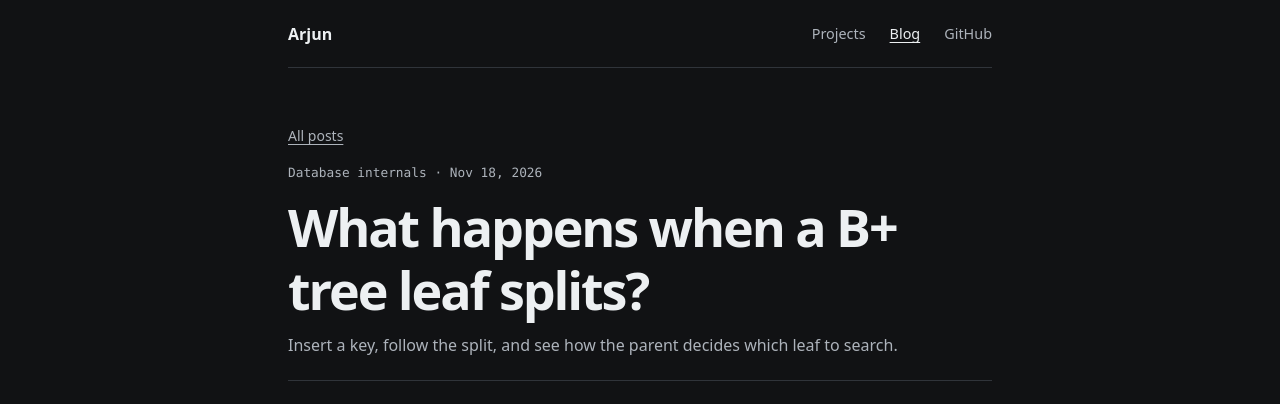
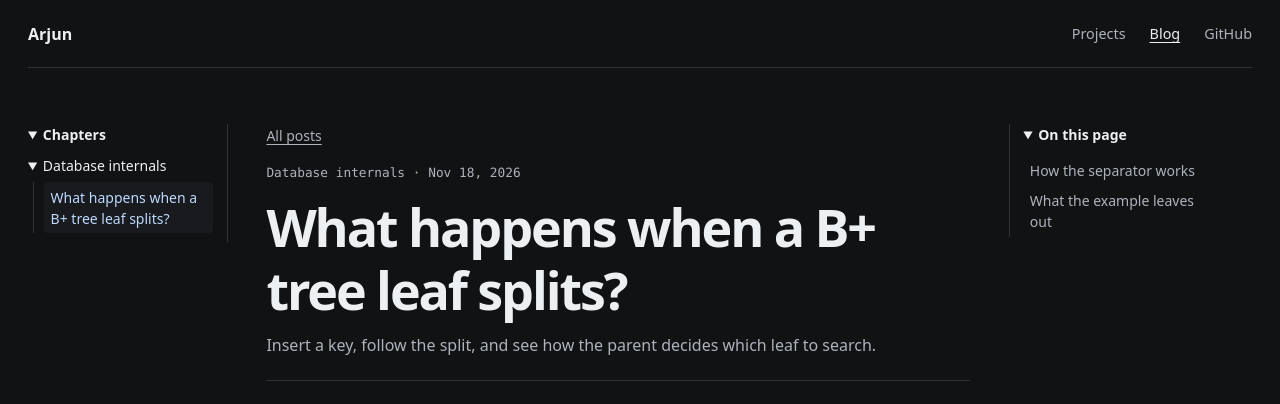
Before and after one commit to arjunsk/blog, an Astro site: page /posts/b-plus-tree-leaf-split in a window 1280 px wide. Shown: the top 404 px of the page. Built offline with nearby package versions, Linux system fonts and the light colour scheme; Astro itself is replaced by a stand-in of ours; no server answers.

Commit message:
Add chapter and outline sidebars to articles

```diff
--- a/src/layouts/Base.astro
+++ b/src/layouts/Base.astro
@@ -6,9 +6,10 @@ interface Props {
   title: string;
   description: string;
   section?: 'blog';
+  wide?: boolean;
 }
 
-const { title, description, section } = Astro.props;
+const { title, description, section, wide = false } = Astro.props;
 const canonical = new URL(Astro.url.pathname, Astro.site);
 ---
 <!doctype html>
@@ -28,7 +29,7 @@ const canonical = new URL(Astro.url.pathname, Astro.site);
   </head>
   <body>
     <a href="#content" class="skip">Skip to content</a>
-    <header class="shell site-header">
+    <header class:list={['shell', 'site-header', { 'wide-shell': wide }]}>
       <a class="brand" href={sitePath()} aria-label="Arjun, home">Arjun</a>
       <nav aria-label="Main navigation">
         <a href={sitePath('#projects')}>Projects</a>
@@ -36,7 +37,7 @@ const canonical = new URL(Astro.url.pathname, Astro.site);
         <a href="https://github.com/arjunsk">GitHub</a>
       </nav>
     </header>
-    <main id="content" class="shell">
+    <main id="content" class:list={['shell', { 'wide-shell': wide }]}>
       <slot />
     </main>
   </body>
--- a/src/pages/posts/[...slug].astro
+++ b/src/pages/posts/[...slug].astro
@@ -2,26 +2,145 @@
 import { getCollection, render, type CollectionEntry } from 'astro:content';
 import Base from '../../layouts/Base.astro';
 import { formatDate, sitePath } from '../../site';
+import '../../styles/post-navigation.css';
+
+interface ChapterGroup {
+  topic: string;
+  entries: { id: string; title: string }[];
+}
 
 export async function getStaticPaths() {
-  return (await getCollection('posts')).map(post => ({
+  const posts = (await getCollection('posts')).sort((a, b) =>
+    a.data.date.getTime() - b.data.date.getTime() || a.data.title.localeCompare(b.data.title),
+  );
+  const byTopic = new Map<string, ChapterGroup>();
+  for (const { id, data: { topic, title } } of posts) {
+    let group = byTopic.get(topic);
+    if (!group) {
+      group = { topic, entries: [] };
+      byTopic.set(topic, group);
+    }
+    group.entries.push({ id, title });
+  }
+  const chapters = [...byTopic.values()].sort((a, b) => a.topic.localeCompare(b.topic));
+
+  return posts.map(post => ({
     params: { slug: post.id },
-    props: { post },
+    props: { post, chapters },
   }));
 }
 
-const { post } = Astro.props as { post: CollectionEntry<'posts'> };
-const { Content } = await render(post);
+interface Props {
+  post: CollectionEntry<'posts'>;
+  chapters: ChapterGroup[];
+}
+
+const { post, chapters } = Astro.props;
+const { Content, headings } = await render(post);
+const outline = headings.filter(({ depth }) => depth === 2 || depth === 3);
 const { title, summary, date, topic } = post.data;
 ---
-<Base title={`${title} — Arjun`} description={summary} section="blog">
-  <article class="post">
+<Base title={`${title} — Arjun`} description={summary} section="blog" wide>
+  <div class="post-layout">
+    <aside class="chapter-rail" aria-label="Chapter navigation">
+      <details class="rail-panel" data-post-menu open>
+        <summary class="rail-title">Chapters</summary>
+        <nav aria-label="Chapters">
+          {chapters.map(chapter => (
+            <details class="chapter-group" open={chapter.topic === topic}>
+              <summary>{chapter.topic}</summary>
+              <ul class="rail-list">
+                {chapter.entries.map(entry => (
+                  <li>
+                    <a
+                      href={sitePath(`posts/${entry.id}/`)}
+                      aria-current={entry.id === post.id ? 'page' : undefined}
+                    >{entry.title}</a>
+                  </li>
+                ))}
+              </ul>
+            </details>
+          ))}
+        </nav>
+      </details>
+    </aside>
+
+    <article class:list={['post-content', { 'with-outline': outline.length > 0 }]}>
       <header class="post-header">
         <a class="back-link" href={sitePath('posts/')}>All posts</a>
         <p class="eyebrow">{topic} · <time datetime={date.toISOString().slice(0, 10)}>{formatDate(date)}</time></p>
         <h1>{title}</h1>
         <p class="post-deck">{summary}</p>
       </header>
+
+      {outline.length > 0 && (
+        <aside class="outline-rail" aria-label="Article outline">
+          <details class="rail-panel" data-post-menu data-outline open>
+            <summary class="rail-title">On this page</summary>
+            <nav aria-label="On this page">
+              <ul class="rail-list">
+                {outline.map(({ slug, text, depth }) => (
+                  <li class:list={[{ 'outline-subheading': depth === 3 }]}>
+                    <a href={`#${encodeURIComponent(slug)}`}>{text}</a>
+                  </li>
+                ))}
+              </ul>
+            </nav>
+          </details>
+        </aside>
+      )}
+
       <div class="prose"><Content /></div>
     </article>
+  </div>
 </Base>
+
+<script>
+  const compact = window.matchMedia('(max-width: 68rem)');
+  const menus = document.querySelectorAll<HTMLDetailsElement>('details[data-post-menu]');
+
+  function setMenuDefaults() {
+    menus.forEach(menu => { menu.open = !compact.matches; });
+  }
+
+  setMenuDefaults();
+  compact.addEventListener('change', setMenuDefaults);
+
+  const entries = [...document.querySelectorAll<HTMLAnchorElement>('[data-outline] a')].flatMap(link => {
+    const heading = document.getElementById(decodeURIComponent(link.hash.slice(1)));
+    return heading ? [{ link, heading }] : [];
+  });
+
+  if (entries.length > 0) {
+    let active: HTMLAnchorElement | undefined;
+    let frame: number | undefined;
+
+    function markActive(link: HTMLAnchorElement | undefined) {
+      if (active === link) return;
+      active?.removeAttribute('aria-current');
+      link?.setAttribute('aria-current', 'location');
+      active = link;
+    }
+
+    function markScrollPosition() {
+      const entry = entries.findLast(({ heading }) => heading.getBoundingClientRect().top <= 96);
+      markActive(entry?.link);
+    }
+
+    function markHash() {
+      const entry = entries.find(({ link }) => link.hash === window.location.hash);
+      if (entry) markActive(entry.link);
+      else markScrollPosition();
+    }
+
+    window.addEventListener('scroll', () => {
+      if (frame !== undefined) return;
+      frame = window.requestAnimationFrame(() => {
+        frame = undefined;
+        markScrollPosition();
+      });
+    }, { passive: true });
+    window.addEventListener('hashchange', markHash);
+    markHash();
+  }
+</script>
--- /dev/null
+++ b/src/styles/post-navigation.css
@@ -0,0 +1,103 @@
+.post-layout {
+  --rail-width: 12.5rem;
+  --rail-gap: clamp(1.5rem, 3vw, 2.75rem);
+  padding-block-start: clamp(1.75rem, 5vw, 3.5rem);
+}
+
+.post-content { min-width: 0; }
+.post-content .post-header { margin-block-start: 0; }
+.post-content .prose :is(h2, h3)[id] { scroll-margin-block-start: 1.5rem; }
+
+.chapter-rail, .outline-rail {
+  align-self: start;
+  min-width: 0;
+  color: var(--muted);
+  font-size: .875rem;
+  line-height: 1.5;
+}
+
+.rail-title, .chapter-group > summary { cursor: pointer; }
+.rail-title { color: var(--text); font-weight: 650; }
+.rail-panel > nav { margin-top: .65rem; }
+.chapter-group + .chapter-group { margin-top: .5rem; }
+.chapter-group[open] > summary { color: var(--text); }
+
+.rail-list {
+  list-style: none;
+  margin: 0;
+  padding: 0;
+}
+
+.chapter-group > .rail-list {
+  margin: .35rem 0 .55rem .3rem;
+  padding-inline-start: .65rem;
+  border-inline-start: 1px solid var(--border);
+}
+
+.rail-list a {
+  display: block;
+  padding: .29rem .4rem;
+  border-radius: .2rem;
+  overflow-wrap: anywhere;
+  text-decoration: none;
+}
+
+.rail-list a:hover {
+  color: var(--text);
+  text-decoration: underline;
+}
+
+.rail-list a[aria-current] {
+  background: var(--surface);
+  color: var(--accent);
+}
+
+.outline-subheading { padding-inline-start: .75rem; }
+
+@media (min-width: 68.001rem) {
+  .shell.wide-shell { width: min(100% - 3.5rem, 78rem); }
+
+  .post-layout {
+    display: grid;
+    grid-template-columns: var(--rail-width) minmax(0, 1fr);
+    gap: var(--rail-gap);
+  }
+
+  .post-content {
+    display: grid;
+    grid-template-columns: minmax(0, 44rem);
+  }
+
+  .post-content.with-outline {
+    grid-template-columns: minmax(0, 44rem) minmax(10rem, var(--rail-width));
+    column-gap: var(--rail-gap);
+  }
+
+  .post-content .post-header { grid-area: 1 / 1; }
+  .post-content .prose { grid-area: 2 / 1; min-width: 0; }
+
+  .chapter-rail, .outline-rail {
+    position: sticky;
+    inset-block-start: 1.5rem;
+    max-height: calc(100dvh - 3rem);
+    overflow: auto;
+    scrollbar-width: thin;
+  }
+
+  .chapter-rail { padding-inline-end: .85rem; border-inline-end: 1px solid var(--border); }
+
+  .outline-rail {
+    grid-area: 1 / 2 / 3 / 3;
+    padding-inline-start: .85rem;
+    border-inline-start: 1px solid var(--border);
+  }
+}
+
+@media (max-width: 68rem) {
+  .chapter-rail, .outline-rail {
+    margin-block-end: 1.4rem;
+    padding: .7rem .85rem;
+    border: 1px solid var(--border);
+    border-radius: .35rem;
+  }
+}
```
Lines whose indentation alone changed are shown as unchanged.
